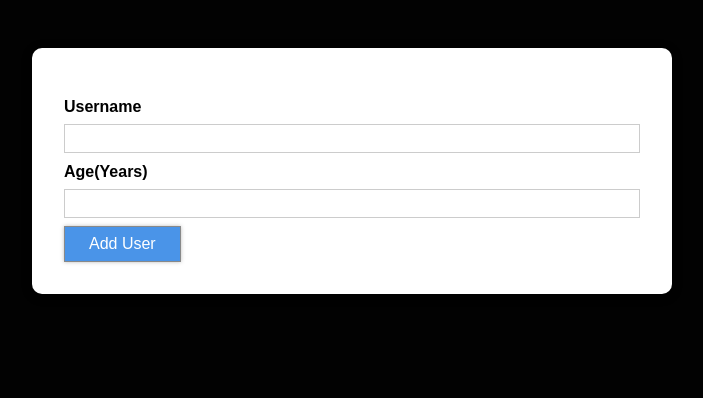
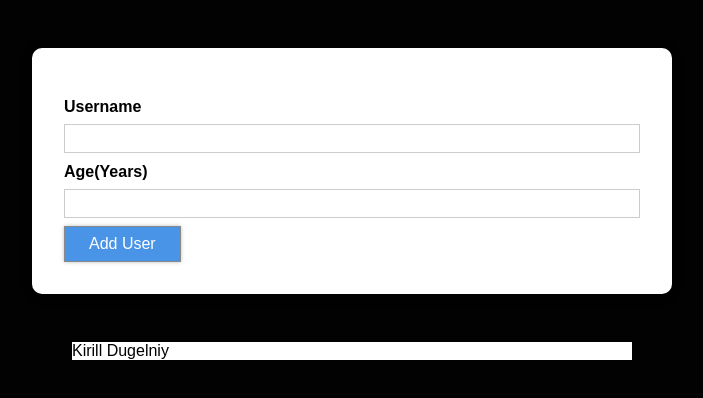
Before and after one commit to DygelnyyKirill/React-App, a React (Create React App) app: page / in a window 1280 px wide. Shown: the top 398 px of the page, without its empty margins (288-991 px from the left). Built offline with nearby package versions, Linux system fonts and the light colour scheme.

Commit message:
Component UserNameList

```diff
--- a/src/App.js
+++ b/src/App.js
@@ -1,19 +1,35 @@
-import React from 'react';
+import React, { useState } from 'react';
 
 import UserNameInput from './components/UserNameInput';
 
 
 import './App.css'
+import UserNameList from './components/UserNameList';
 
 
-function App() {
+const App = () => {
+  const [userName, setUserName] = useState([
+    {user: 'Kirill Dugelniy', id: '1'},
+  ]);
+
+
+  let content = (
+    <p style={{ textAlign: 'center' }}>No User name found. Maybe add?</p>
+  );
+
+  if (userName.length > 0) {
+    content = (
+      <UserNameList items={userName} />
+    );
+  };
+
   return (
     <div>
       <section id="goal-form">
         <UserNameInput />
       </section>
       <section id="goals">
-
+        {content}
       </section>
     </div>
   );
--- /dev/null
+++ b/src/components/UserNameList.css
@@ -0,0 +1,5 @@
+.user-list {
+    list-style: none;
+    margin: 0;
+    padding: 0;
+}
--- /dev/null
+++ b/src/components/UserNameList.js
@@ -0,0 +1,15 @@
+import React from "react";
+
+import './UserNameList.css'
+
+const UserNameList = props => {
+    return (
+        <ul className="user-list">
+           {props.items.map(user => (
+            <p>{user.user}</p>
+           ))}
+        </ul>
+    );
+};
+
+export default UserNameList;
```
